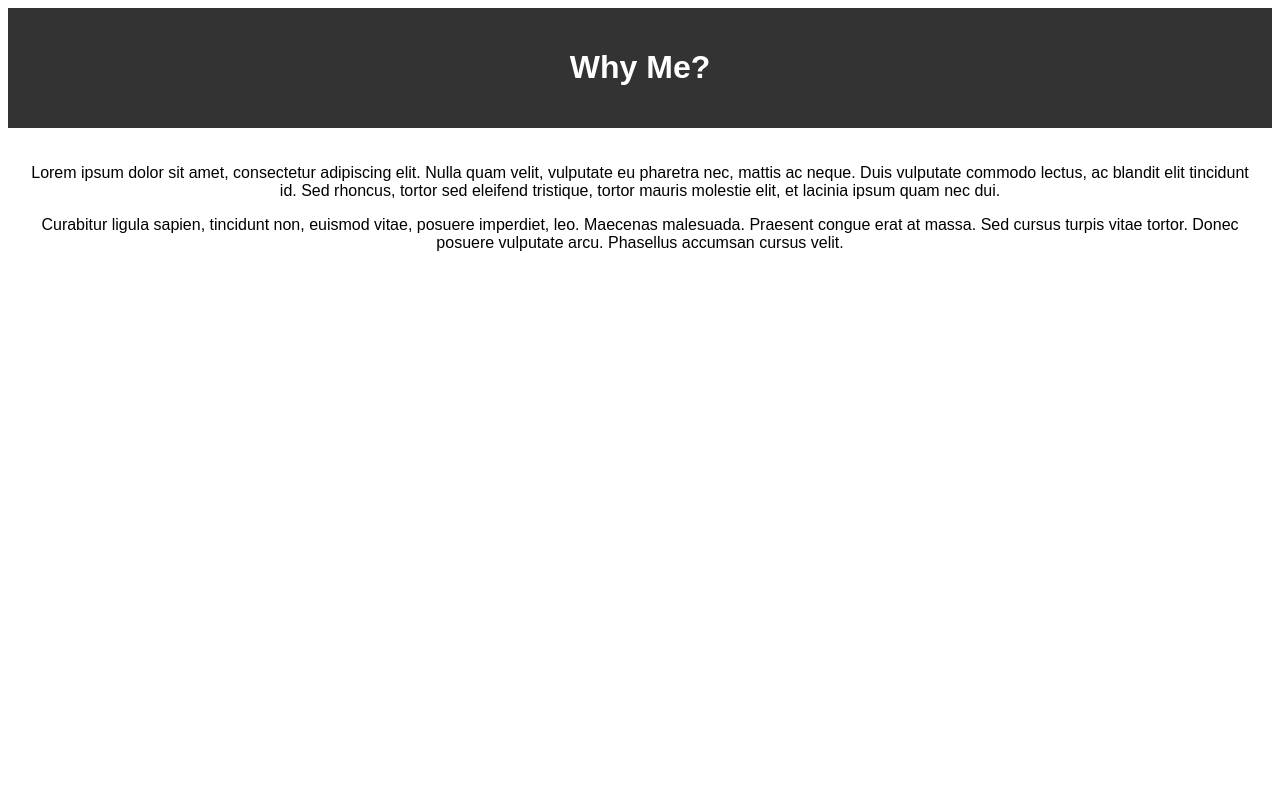
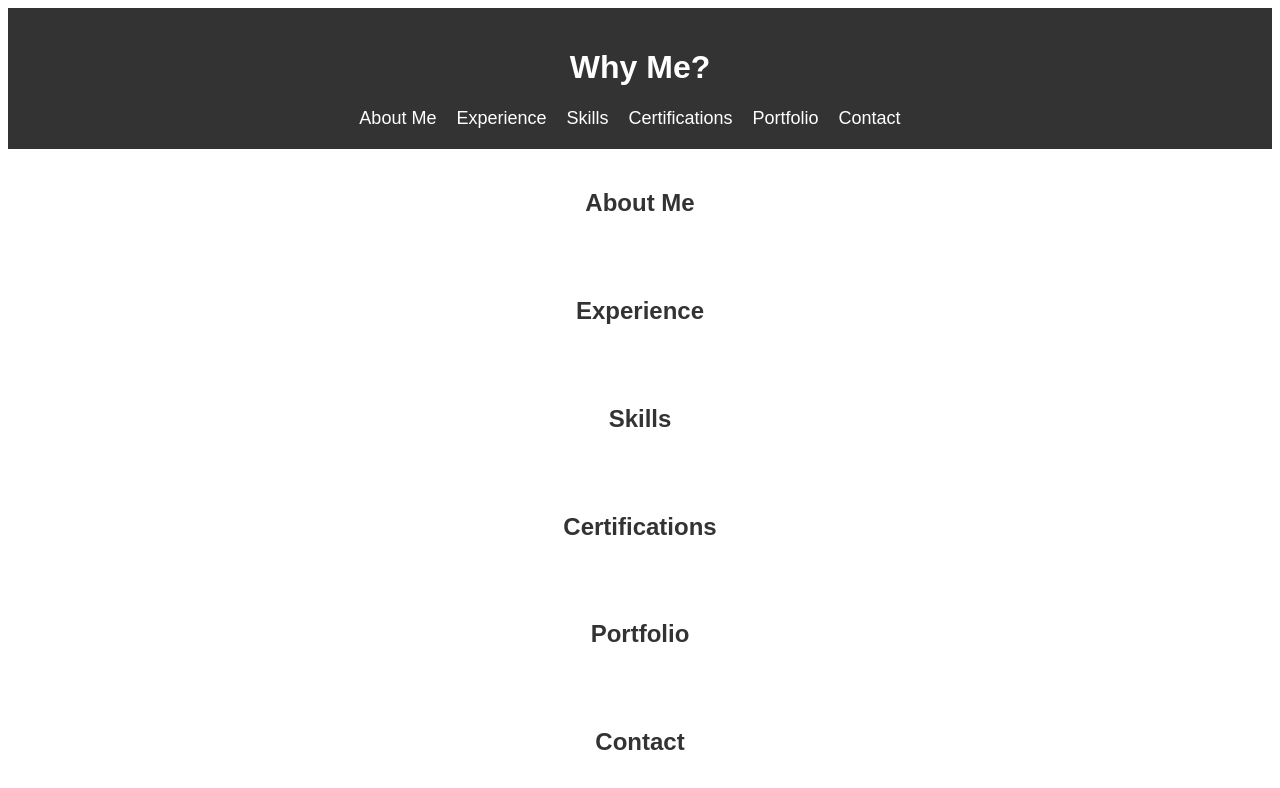
Before and after one commit to h970920/onepage_portfolio, a React (Create React App) app: page / in a window 1280 px wide. Shown: the top 788 px of the page. Built offline with nearby package versions, Linux system fonts and the light colour scheme.

Commit message:
헤더에 테스트용 css 추가

```diff
--- a/src/components/Content.js
+++ b/src/components/Content.js
@@ -4,21 +4,32 @@ import "../styles/Content.css";
 
 const Content = () => {
   return (
-    <section className="content">
-      <p>
-        Lorem ipsum dolor sit amet, consectetur adipiscing elit. Nulla quam
-        velit, vulputate eu pharetra nec, mattis ac neque. Duis vulputate
-        commodo lectus, ac blandit elit tincidunt id. Sed rhoncus, tortor sed
-        eleifend tristique, tortor mauris molestie elit, et lacinia ipsum quam
-        nec dui.
-      </p>
-      <p>
-        Curabitur ligula sapien, tincidunt non, euismod vitae, posuere
-        imperdiet, leo. Maecenas malesuada. Praesent congue erat at massa. Sed
-        cursus turpis vitae tortor. Donec posuere vulputate arcu. Phasellus
-        accumsan cursus velit.
-      </p>
-    </section>
+    <div>
+      <section id="about" className="content">
+        <h2>About Me</h2>
+        {/* 내용 추가 */}
+      </section>
+      <section id="experience" className="content">
+        <h2>Experience</h2>
+        {/* 내용 추가 */}
+      </section>
+      <section id="skills" className="content">
+        <h2>Skills</h2>
+        {/* 내용 추가 */}
+      </section>
+      <section id="certifications" className="content">
+        <h2>Certifications</h2>
+        {/* 내용 추가 */}
+      </section>
+      <section id="portfolio" className="content">
+        <h2>Portfolio</h2>
+        {/* 내용 추가 */}
+      </section>
+      <section id="contact" className="content">
+        <h2>Contact</h2>
+        {/* 내용 추가 */}
+      </section>
+    </div>
   );
 };
 
--- a/src/components/Header.js
+++ b/src/components/Header.js
@@ -6,6 +6,28 @@ const Header = () => {
   return (
     <header>
       <h1>Why Me?</h1>
+      <nav>
+        <ul>
+          <li>
+            <a href="#about">About Me</a>
+          </li>
+          <li>
+            <a href="#experience">Experience</a>
+          </li>
+          <li>
+            <a href="#skills">Skills</a>
+          </li>
+          <li>
+            <a href="#certifications">Certifications</a>
+          </li>
+          <li>
+            <a href="#portfolio">Portfolio</a>
+          </li>
+          <li>
+            <a href="#contact">Contact</a>
+          </li>
+        </ul>
+      </nav>
     </header>
   );
 };
--- a/src/styles/Header.css
+++ b/src/styles/Header.css
@@ -1,7 +1,45 @@
-/* src/components/Header.css */
+/* src/styles/Header.css */
 header {
   background-color: #333;
   color: #fff;
   padding: 20px;
   text-align: center;
 }
+
+nav ul {
+  list-style-type: none;
+  margin: 0;
+  padding: 0;
+}
+
+nav ul li {
+  display: inline;
+  margin-right: 20px;
+}
+
+nav ul li a {
+  color: #fff;
+  text-decoration: none;
+  font-size: 18px;
+}
+
+nav ul li a:hover {
+  color: #ffcc00;
+}
+
+/* src/styles/Content.css */
+.content {
+  padding: 20px;
+}
+
+.content h2 {
+  color: #333;
+  font-size: 24px;
+  margin-bottom: 20px;
+}
+
+.content p {
+  color: #666;
+  font-size: 16px;
+  line-height: 1.6;
+}
```
Also changed, not shown: src/components/Footer.js (added).
